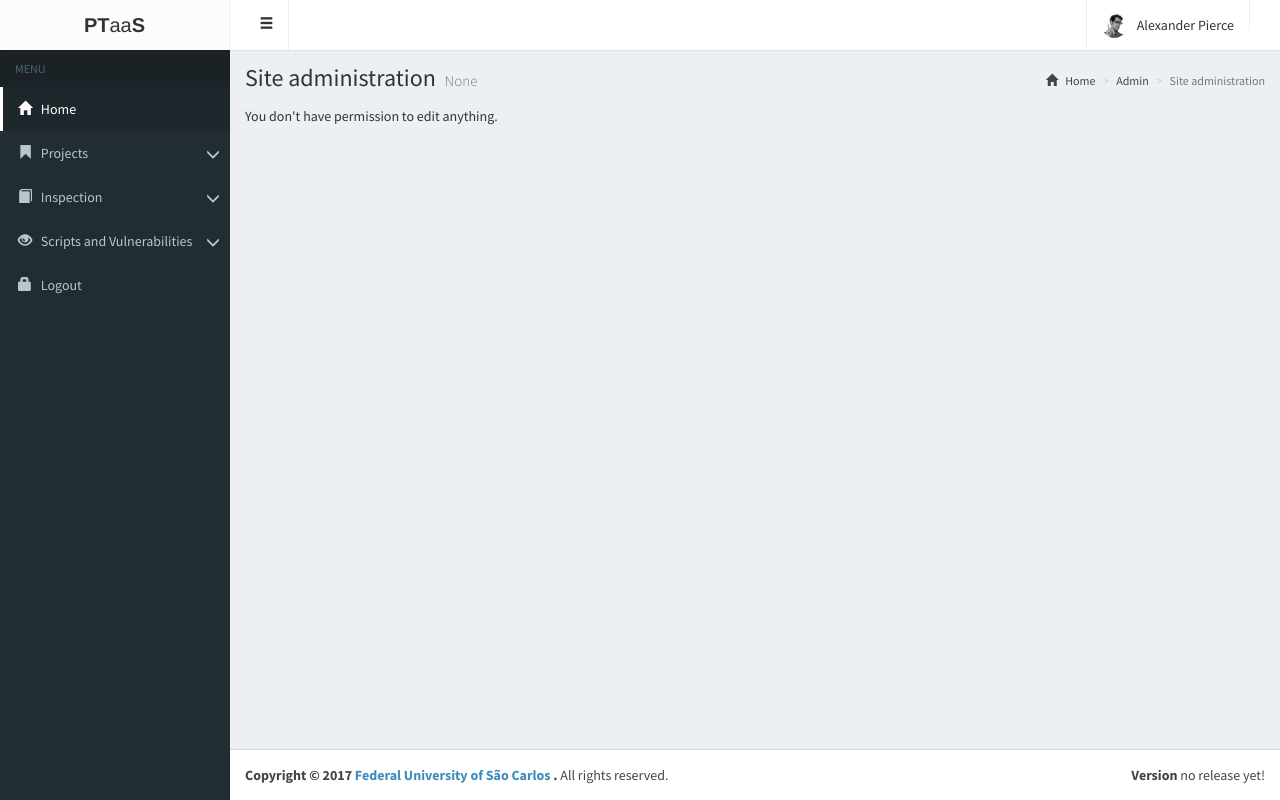
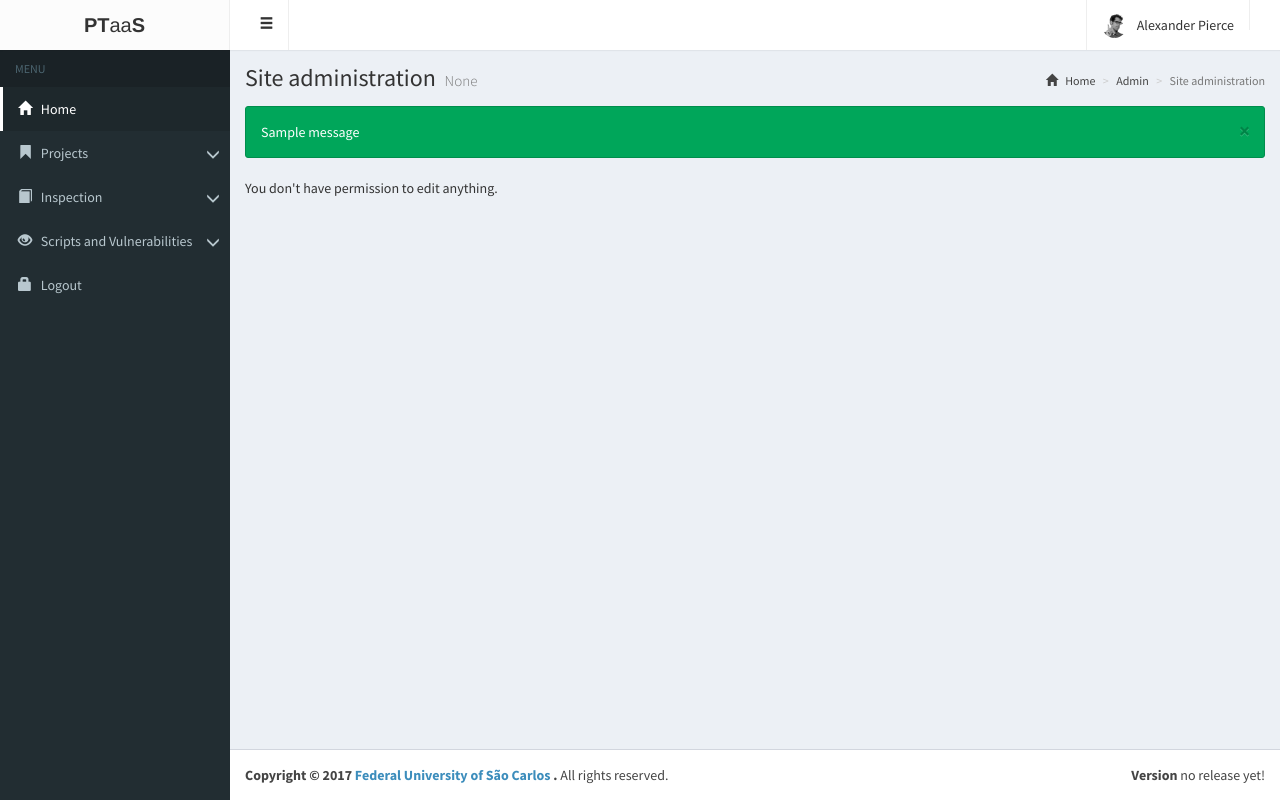
Before and after one commit to andersonsouza/ptaas, a Django app: page / in a window 1280 px wide. Run offline with Django 3.2, Linux system fonts and the light colour scheme; a user stored in the database is signed in; tables that the repository leaves empty hold one stand-in row (values such as "Sample post"); one stand-in notice (Sample message) is shown; some libraries are stand-ins or nearby versions.

Commit message:
Fix flash messages.

```diff
--- a/ptaas/templates/base_site.html
+++ b/ptaas/templates/base_site.html
@@ -59,7 +59,7 @@
     <!-- Main content -->
     <section class="content">
       <div class="">
-      {% block messages %}{% endblock %}
+      {% include 'partials/messages.html' %}
       {% block content %}{% endblock %}
       </div>
     </section>
--- a/ptaas/templates/partials/messages.html
+++ b/ptaas/templates/partials/messages.html
@@ -1,7 +1,10 @@
 {% block messages %}
     {% if messages %}
-    <ul class="messagelist">{% for message in messages %}
-      <li{% if message.tags %} class="{{ message.tags }}"{% endif %}>{{ message|capfirst }}</li>
-    {% endfor %}</ul>
+    {% for message in messages %}
+	<div class="alert alert-{{ message.tags }} alert-dismissible">
+		<button type="button" class="close" data-dismiss="alert" aria-hidden="true">×</button>
+		{{ message|capfirst }}
+	</div>
+    {% endfor %}
     {% endif %}
 {% endblock messages %}
```
